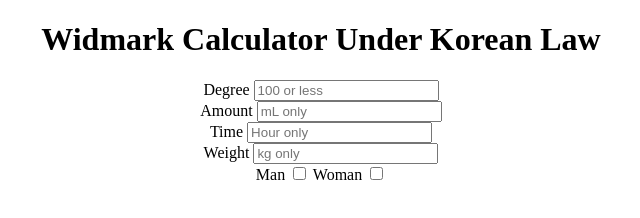
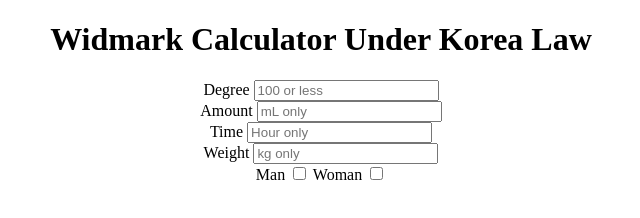
Before and after one commit to KickTheBall/Korea-Widmark-Calculator-Web, a plain HTML site: page index.html in a window 1280 px wide. Shown: the whole page, without its empty margins (319-959 px from the left). Drawn offline with Linux system fonts and the light colour scheme.

Commit message:
index.html

```diff
--- a/index.html
+++ b/index.html
@@ -7,7 +7,7 @@
 </head>
 <body>
     <center>
-    <h1>Widmark Calculator Under Korean Law</h1>
+    <h1>Widmark Calculator Under Korea Law</h1>
 
     <form>
     Degree <input type="number" id="Degree" placeholder="100 or less" onkeyup="calculateResult()"><br>
```
